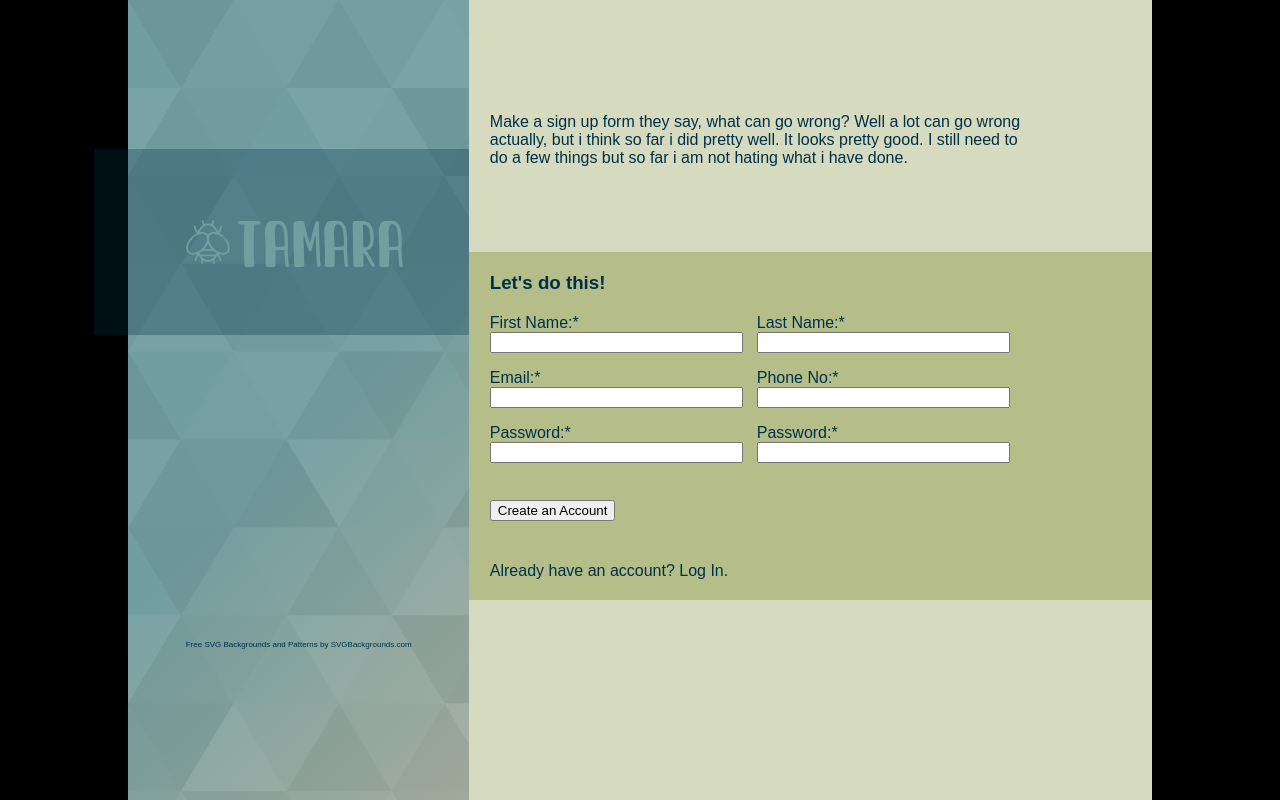
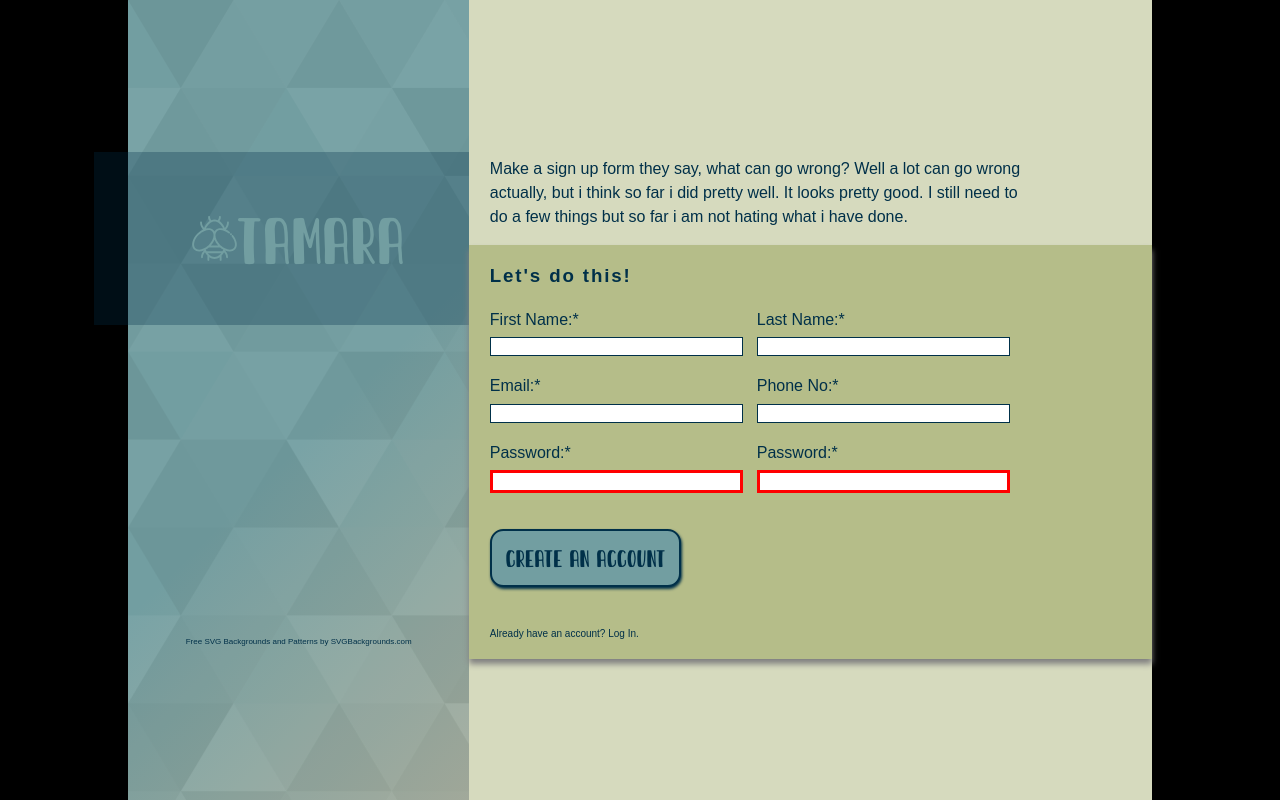
Before and after one commit to Zelouchan/form-odin, a plain HTML site: page index.html in a window 1280 px wide. Drawn offline with Linux system fonts and the light colour scheme.

Commit message:
finished project assignment

```diff
--- a/style.css
+++ b/style.css
@@ -4,6 +4,7 @@
   --form-colour: #dfbe99;
   --coral-colour: #ec9192;
   --sage-colour: #b5bd89;
+  --paddings: 0% 0% 0% 3%;
 }
 
 @font-face {
@@ -36,7 +37,7 @@
   display: flex;
   flex-direction: column;
   justify-content: center;
-    background-color: #D6DABE;
+  background-color: #d6dabe;
 }
 
 .left {
@@ -47,7 +48,10 @@
   justify-content: space-around;
 }
 
- .bg-text a:hover, a:visited, a:link, a:active {
+.bg-text a:hover,
+a:visited,
+a:link,
+a:active {
   text-decoration: none;
   color: var(--font-colour);
   font-size: 8px;
@@ -57,6 +61,7 @@
   height: 2.8rem;
   align-self: center;
 }
+
 .lside {
   display: flex;
   width: 100%;
@@ -68,18 +73,21 @@
   font-family: sundayBest;
 }
 
-.logo-text {
-    padding: 2%;
+.right p {
+  padding: 0% 0% 10% 3%;
+  max-width: 60ch;
+  min-width: 25ch;
+  padding: var(--paddings);
+  line-height: 1.5;
 }
 
-.right p {
-    padding: 0% 0% 10% 3%;
-    font-family: Arial, Helvetica, sans-serif;
-    max-width: 60ch;
+h3 {
+    letter-spacing: 0.1em;
+    font-weight: 800;
 }
 
 #signup p {
-    padding: 0% 0% 0% 3%;
+  padding: var(--paddings);
   display: grid;
   grid-template-columns: 1fr 1fr;
 }
@@ -92,16 +100,19 @@
 
 #signup {
   background-color: var(--sage-colour);
-    width: 100%;
-    min-width: 40%;
-    box-shadow: 1 1 1;
-    margin-bottom: 15%;
+  box-shadow: 0px 5px 6px grey;
+}
+
+input[type='password']:invalid {
+    border: 3px solid red;
 }
 
 input {
   box-sizing: border-box;
+  border: 1.5px solid var(--font-colour);
   width: 95%;
   color: var(--font-colour);
+  margin-top: 2%;
 }
 
 #signup h3,
@@ -109,3 +120,21 @@ input {
 .smallText {
   margin: 3%;
 }
+
+button {
+  background-color: var(--bg-colour-one);
+  font-family: sundayBest;
+  color: #003049;
+  border: 2px solid var(--font-colour);
+  border-radius: 1em;
+  padding: 2%;
+  box-shadow: 1px 2px 3px;
+}
+
+button:hover {
+  background-color: var(--coral-colour);
+}
+
+.smallText {
+  font-size: x-small;
+}
```
Lines whose indentation alone changed are shown as unchanged.
